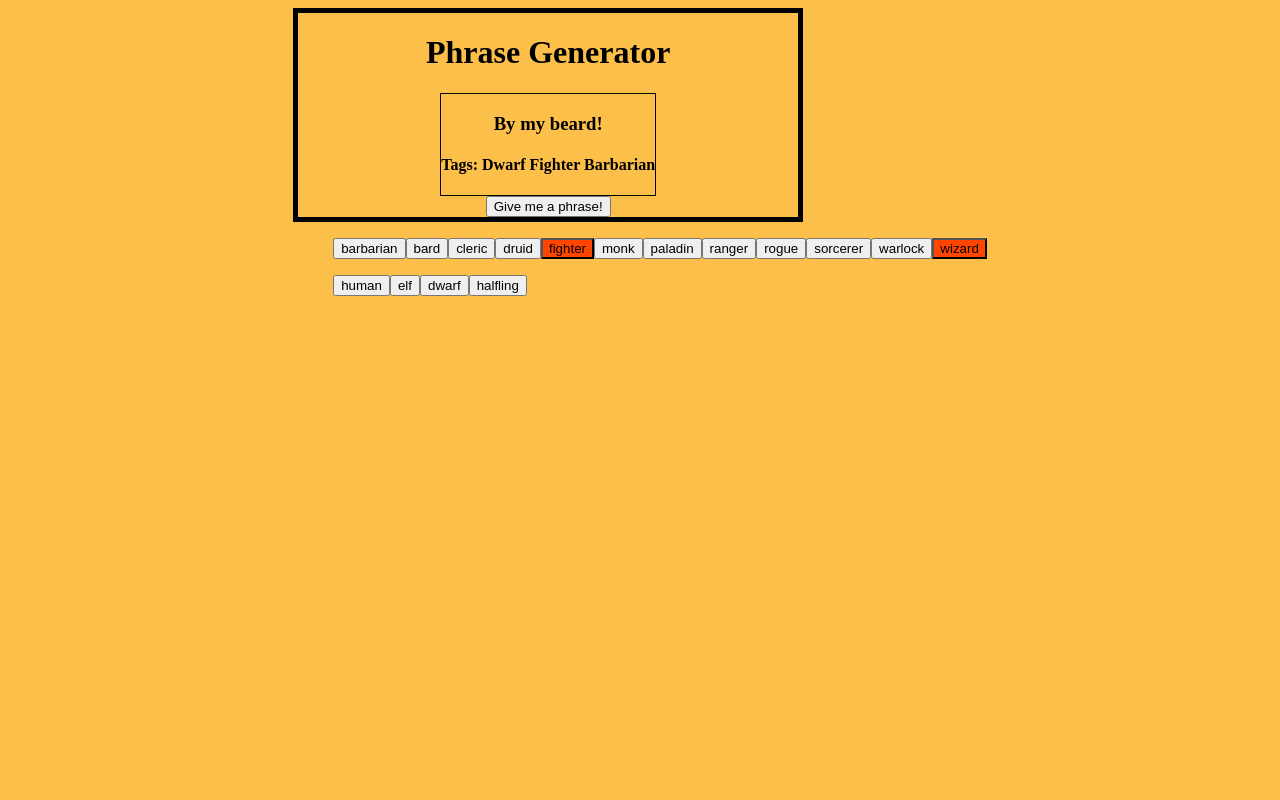
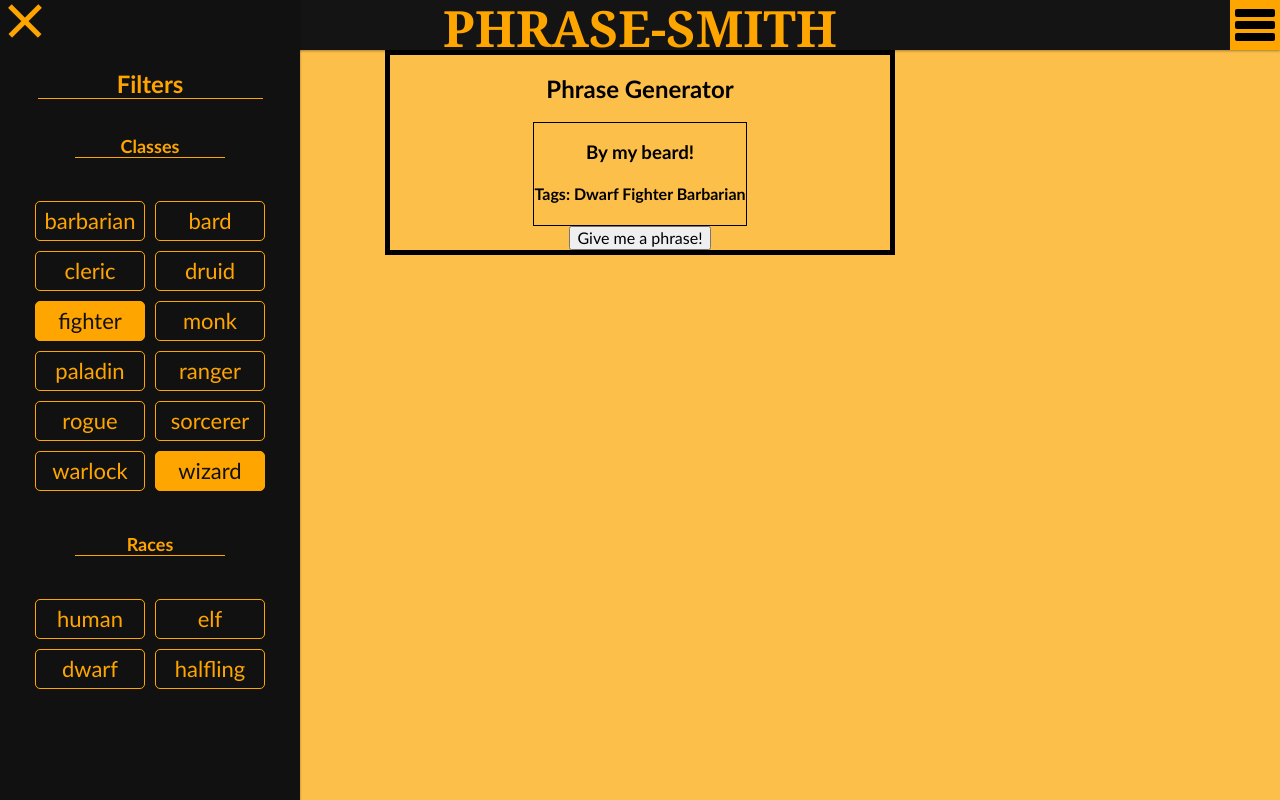
Before and after one commit to chmelan/phrase-smith, a React (Create React App) app: page / in a window 1280 px wide. Built offline with nearby package versions, Linux system fonts and the light colour scheme.

Commit message:
added sideNav for filtering settings

```diff
--- a/package.json
+++ b/package.json
@@ -6,6 +6,7 @@
     "@testing-library/jest-dom": "^4.2.4",
     "@testing-library/react": "^9.5.0",
     "@testing-library/user-event": "^7.2.1",
+    "normalize.css": "^8.0.1",
     "react": "^16.13.1",
     "react-dom": "^16.13.1",
     "react-scripts": "3.4.1"
--- a/public/index.html
+++ b/public/index.html
@@ -27,7 +27,6 @@
     <title>Phrase Smith</title>
   </head>
   <body>
-    <noscript>You need to enable JavaScript to run this app.</noscript>
     <div id="root"></div>
   </body>
 </html>
--- a/src/components/App.js
+++ b/src/components/App.js
@@ -1,13 +1,16 @@
 import React from 'react';
+import 'normalize.css';
 import '../index.css';
 import samplePhrases from '../samplePhrases';
 import PhraseGenerator from './PhraseGenerator';
+import NavBar from './NavBar';
 import Settings from './Settings';
 
 class App extends React.Component {
   constructor(props) {
     super(props);
     this.state = {
+      leftNavOpen: true,
       phrases: samplePhrases,
       currentPhrase: samplePhrases[0],
       filterTags: ['wizard', 'fighter'],
@@ -34,22 +37,28 @@ class App extends React.Component {
   updateFilterTags = (updatedFilterTags) => {
     this.setState({ filterTags: updatedFilterTags });
   };
+  toggleLeftNavOpen = () => {
+    const toggledState = this.state.leftNavOpen ? false : true;
+    this.setState({ leftNavOpen: toggledState });
+  };
   render() {
     return (
-      <div>
+      <React.Fragment>
+        <NavBar
+          classTags={this.state.classTags}
+          raceTags={this.state.raceTags}
+          filterTags={this.state.filterTags}
+          leftNavOpen={this.state.leftNavOpen}
+          updateFilterTags={this.updateFilterTags}
+          toggleLeftNavOpen={this.toggleLeftNavOpen}
+        />
         <PhraseGenerator
           phrases={this.state.phrases}
           currentPhrase={this.state.currentPhrase}
           updateCurrentPhrase={this.updateCurrentPhrase}
           filterTags={this.state.filterTags}
         />
-        <Settings
-          classTags={this.state.classTags}
-          raceTags={this.state.raceTags}
-          filterTags={this.state.filterTags}
-          updateFilterTags={this.updateFilterTags}
-        />
-      </div>
+      </React.Fragment>
     );
   }
 }
--- /dev/null
+++ b/src/components/NavBar.js
@@ -0,0 +1,29 @@
+import React from 'react';
+import SettingsToggleButton from './SettingsToggleButton';
+import Settings from './Settings';
+
+function NavBar(props) {
+  return (
+    <nav className="topNav">
+      <SettingsToggleButton
+        position="left"
+        toggleNavOpen={props.toggleLeftNavOpen}
+      />
+      <Settings
+        classTags={props.classTags}
+        raceTags={props.raceTags}
+        filterTags={props.filterTags}
+        updateFilterTags={props.updateFilterTags}
+        leftNavOpen={props.leftNavOpen}
+        toggleLeftNavOpen={props.toggleLeftNavOpen}
+      />
+      <h1>PHRASE-SMITH</h1>
+      <SettingsToggleButton
+        position="right"
+        toggleNavOpen={props.toggleLeftNavOpen}
+      />
+    </nav>
+  );
+}
+
+export default NavBar;
--- a/src/components/PhraseGenerator.js
+++ b/src/components/PhraseGenerator.js
@@ -10,7 +10,7 @@ function PhraseGenerator(props) {
   };
   return (
     <div className="phraseGeneratorContainer">
-      <h1>Phrase Generator</h1>
+      <h2>Phrase Generator</h2>
       <PhraseCard currentPhrase={props.currentPhrase} />
       <button onClick={handleClick}>Give me a phrase!</button>
     </div>
--- a/src/components/Settings.js
+++ b/src/components/Settings.js
@@ -14,8 +14,18 @@ function Settings(props) {
     props.updateFilterTags(newTags);
   };
   return (
-    <div>
-      <ul>
+    <div className={props.leftNavOpen ? 'settings settingsOpen' : 'settings'}>
+      <button
+        className={
+          props.leftNavOpen ? 'closeButton closeButtonActive' : 'closeButton'
+        }
+        onClick={props.toggleLeftNavOpen}
+      >
+        &times;
+      </button>
+      <h2>Filters</h2>
+      <h3>Classes</h3>
+      <ul className="filterBtnContainer">
         {props.classTags.map((tag) => (
           <button
             key={tag}
@@ -31,7 +41,8 @@ function Settings(props) {
           </button>
         ))}
       </ul>
-      <ul>
+      <h3>Races</h3>
+      <ul className="filterBtnContainer">
         {props.raceTags.map((tag) => (
           <button
             key={tag}
--- /dev/null
+++ b/src/components/SettingsToggleButton.js
@@ -0,0 +1,20 @@
+import React from 'react';
+
+function SettingsToggleButton(props) {
+  return (
+    <button
+      onClick={props.toggleNavOpen}
+      className={
+        props.position === 'left'
+          ? 'navToggle leftNavToggle'
+          : 'navToggle rightNavToggle'
+      }
+    >
+      <div className="bar bar1"></div>
+      <div className="bar bar2"></div>
+      <div className="bar bar3"></div>
+    </button>
+  );
+}
+
+export default SettingsToggleButton;
--- a/src/index.css
+++ b/src/index.css
@@ -1,8 +1,74 @@
-body {
+#root {
   background-color: #fcbf49;
   display: flex;
+  flex-direction: column;
   justify-content: center;
   align-items: center;
+  width: 100%;
+}
+body {
+  font-family: 'Trebuchet MS', 'Lucida Sans Unicode', 'Lucida Grande',
+    'Lucida Sans', Arial, sans-serif;
+  background-color: #fcbf49;
+}
+
+.topNav {
+  position: relative;
+  background-color: #141414;
+  width: 100%;
+  height: 50px;
+  display: flex;
+  justify-content: center;
+  box-shadow: 0 1px 3px rgba(0, 0, 0, 0.12), 0 1px 2px rgba(0, 0, 0, 0.24);
+}
+.topNav > h1 {
+  font-family: Cambria, Cochin, Georgia, Times, 'Times New Roman', serif;
+  font-size: 50px;
+  color: orange;
+  margin: none;
+  height: 50px;
+  margin: 0;
+}
+.navToggle {
+  background-color: orange;
+  width: 50px;
+  height: 50px;
+  display: flex;
+  flex-direction: column;
+  justify-content: center;
+  align-items: center;
+  padding: none;
+  border: none;
+  outline: none;
+}
+.navToggle > .bar {
+  margin: 2px;
+  width: 40px;
+  height: 8px;
+  background-color: black;
+  border-radius: 2px;
+  transition: 0.2s;
+}
+
+.navToggle:hover > .bar1 {
+  transform: rotate(45deg);
+  width: 20px;
+  margin-left: 25px;
+  margin-bottom: -5px;
+}
+
+.navToggle:hover > .bar3 {
+  transform: rotate(-45deg);
+  width: 20px;
+  margin-left: 25px;
+  margin-top: -5px;
+}
+
+.leftNavToggle {
+  margin-right: auto;
+}
+.rightNavToggle {
+  margin-left: auto;
 }
 .phraseGeneratorContainer {
   border: 5px solid black;
@@ -15,6 +81,82 @@ body {
 .phraseCard {
   border: 1px solid black;
 }
+.settings {
+  display: flex;
+  flex-direction: column;
+  align-items: center;
+  height: 100%;
+  width: 0px;
+  position: fixed;
+  z-index: 1;
+  top: 0;
+  left: 0;
+  background-color: #111;
+  overflow-x: hidden; /* Disable horizontal scroll */
+  transition: 0.5s; /* 0.5 second transition effect to slide in the sidenav */
+  box-shadow: 0 1px 3px rgba(0, 0, 0, 0.12), 0 1px 2px rgba(0, 0, 0, 0.24);
+}
+.settings > ul {
+  margin: 0;
+  padding: 20px;
+}
+.settings > h2 {
+  color: orange;
+  text-align: center;
+  border-bottom: 1px solid orange;
+  width: 75%;
+}
+.settings > h3 {
+  font-size: 18px;
+  color: orange;
+  text-align: center;
+  border-bottom: 1px solid orange;
+  width: 50%;
+}
+.settingsOpen {
+  width: 300px;
+}
+.closeButton {
+  display: flex;
+  justify-content: center;
+  align-items: center;
+  margin-right: auto;
+  margin-top: 0;
+  width: 50px;
+  height: 50px;
+  background-color: #111;
+  border: none;
+  color: orange;
+  font-size: 75px;
+  transition: 0.5s;
+  outline: none;
+}
+
+.filterBtnContainer {
+  display: grid;
+  grid-template-columns: 1fr 1fr;
+  width: 80%;
+}
+.filterBtn {
+  margin: 5px;
+  border-radius: 5px;
+  outline: none;
+  border: none;
+  font-size: 22px;
+  height: 40px;
+  background-color: #111;
+  border: 1px solid orange;
+  color: orange;
+  transition: 0.2s;
+}
+.filterBtn:hover {
+  transform: translateY(-1px);
+}
 .filterBtnActive {
-  background-color: orangered;
+  background-color: orange;
+  color: #111;
 }
+
+.closeButtonActive {
+  transform: rotate(180deg);
+}
```
Also changed, not shown: project-info/features.txt, 1 other file (tests, documents, lock files or other folders).
